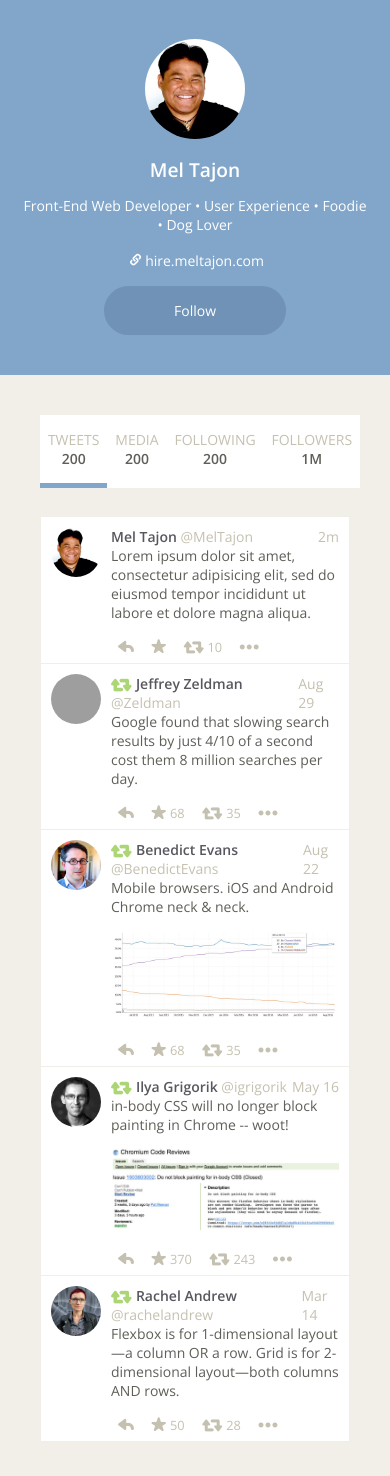
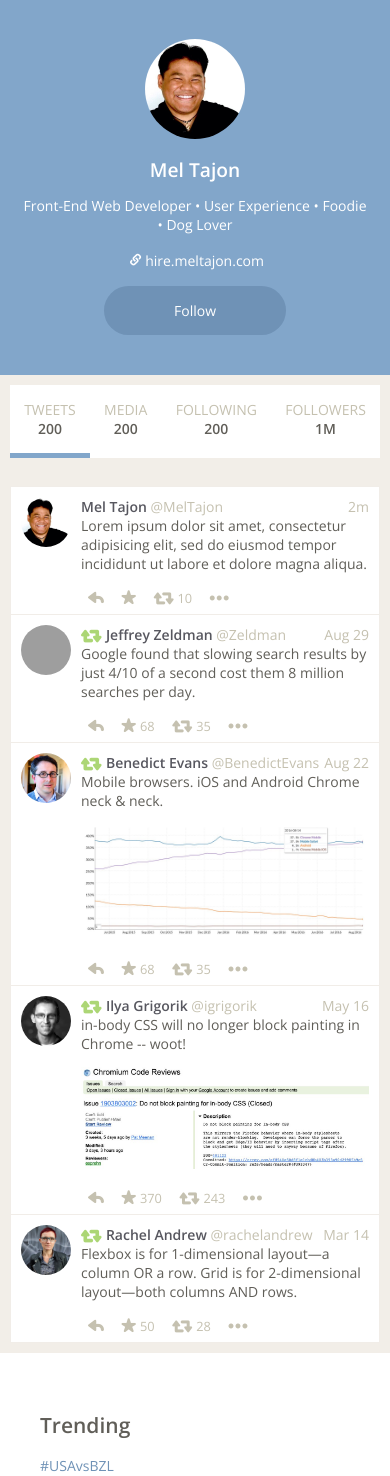
Before and after one commit to meltajon/twitter, a PHP site: page / in a window 390 px wide; the page is wider, and only the part inside the window is pictured. Shown: the part 79-1555 px from the top of that part. Run offline with PHP 8.4, Linux system fonts and the light colour scheme; grey boxes are pictures that could not be loaded.

Commit message:
fixed #panel2 for mobile

```diff
--- a/assets/style.css
+++ b/assets/style.css
@@ -25,6 +25,15 @@ a:visited { text-decoration: none; }
 	border: 1px solid #F1EDE7; border-width: 1px 0 0;
 }
 #panel1 { background: #82A6CA; }
+@media (min-width: 361px) and (max-width: 400px) {
+	#panel2 { margin: 10px; }
+}
+@media (min-width: 401px) and (max-width: 700px) {
+	#panel2 { margin: 20px; }
+}
+@media (min-width: 701px) {
+	#panel2 { margin: 40px; }
+}
 #panel3 { background: #FFF; }
 #panel3 ul {
 	padding: 0;
@@ -32,9 +41,6 @@ a:visited { text-decoration: none; }
 }
 
 @media (max-width: 1060px) {
-	#main { }
-
-	#panel2 { margin: 40px; }
 	#panel3 { min-width: 300px; }
 }
 @media (min-width: 1061px) {
@@ -44,7 +50,5 @@ a:visited { text-decoration: none; }
 	}
 
 	#panel1 { min-width: calc(100px * 3); max-width: calc(100px * 3); }
-
-	#panel2 { margin: 40px; }
 	#panel3 { min-width: 300px; }
 }
```
